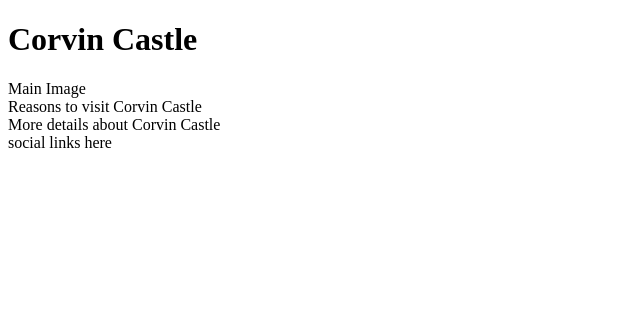
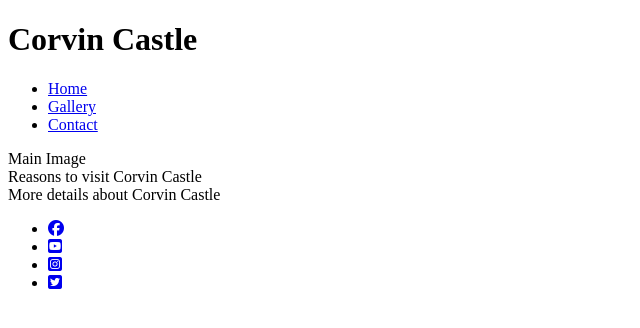
Before and after one commit to mitzusca/corvin-castle, a plain HTML site: page index.html in a window 1280 px wide. Shown: the whole page, without its empty margins (0-640 px from the left). Drawn offline with Linux system fonts and the light colour scheme.

Commit message:
Add basic header structure and social media icons to footer

```diff
--- a/index.html
+++ b/index.html
@@ -12,7 +12,23 @@
     <title>Corvin Castle</title>
 </head>
 <body>
-    <header><h1>Corvin Castle</h1></header>
+    <header>
+        <a href="index.html"></a>
+        <h1>Corvin Castle</h1>
+        <nav>
+            <ul>
+                <li>
+                    <a href="index.html">Home</a>
+                </li>
+                <li>
+                    <a href="gallery.html">Gallery</a>
+                </li>
+                <li>
+                    <a href="contact.html">Contact</a>
+                </li>
+            </ul>
+        </nav>
+    </header>
     <section>
         Main Image
     </section>
@@ -23,7 +39,26 @@
         More details about Corvin Castle
     </section>
     <footer>
-        social links here
+        <ul>
+            <li>
+                <a href="https://ro-ro.facebook.com/castelhd/" target="_blank" rel="noopener"
+                aria-label="Visit our Facebook page (opens in a new tab)"><i class="fab fa-facebook"></i></a>
+            </li>
+            <li>
+                <a href="https://www.youtube.com/results?search_query=castelul+corvinilor&sp=CAM%253D" target="_blank" rel="noopener"
+                aria-label="Visit Youtube videos about Corvin Castle (opens in a new tab)"><i class="fab fa-youtube-square"></i></a>
+            </li>
+            <li>
+                <a href="https://www.instagram.com/castelulcorvinilor/" target="_blank" rel="noopener"
+                aria-label="Visit our Instagram page (opens in a new tab)"><i class="fab fa-instagram-square"></i></a>
+            </li>
+            <li>
+                <a href="https://twitter.com/castelcorvini" target="_blank" rel="noopener"
+                aria-label="Visit our Twitter page (opens in a new tab)"><i class="fab fa-twitter-square"></i></a>
+            </li>
+        </ul>
     </footer>
+    <!--font awesome script-->
+    <script src="https://kit.fontawesome.com/7c4aa2c185.js" crossorigin="anonymous"></script>
 </body>
 </html>
```
